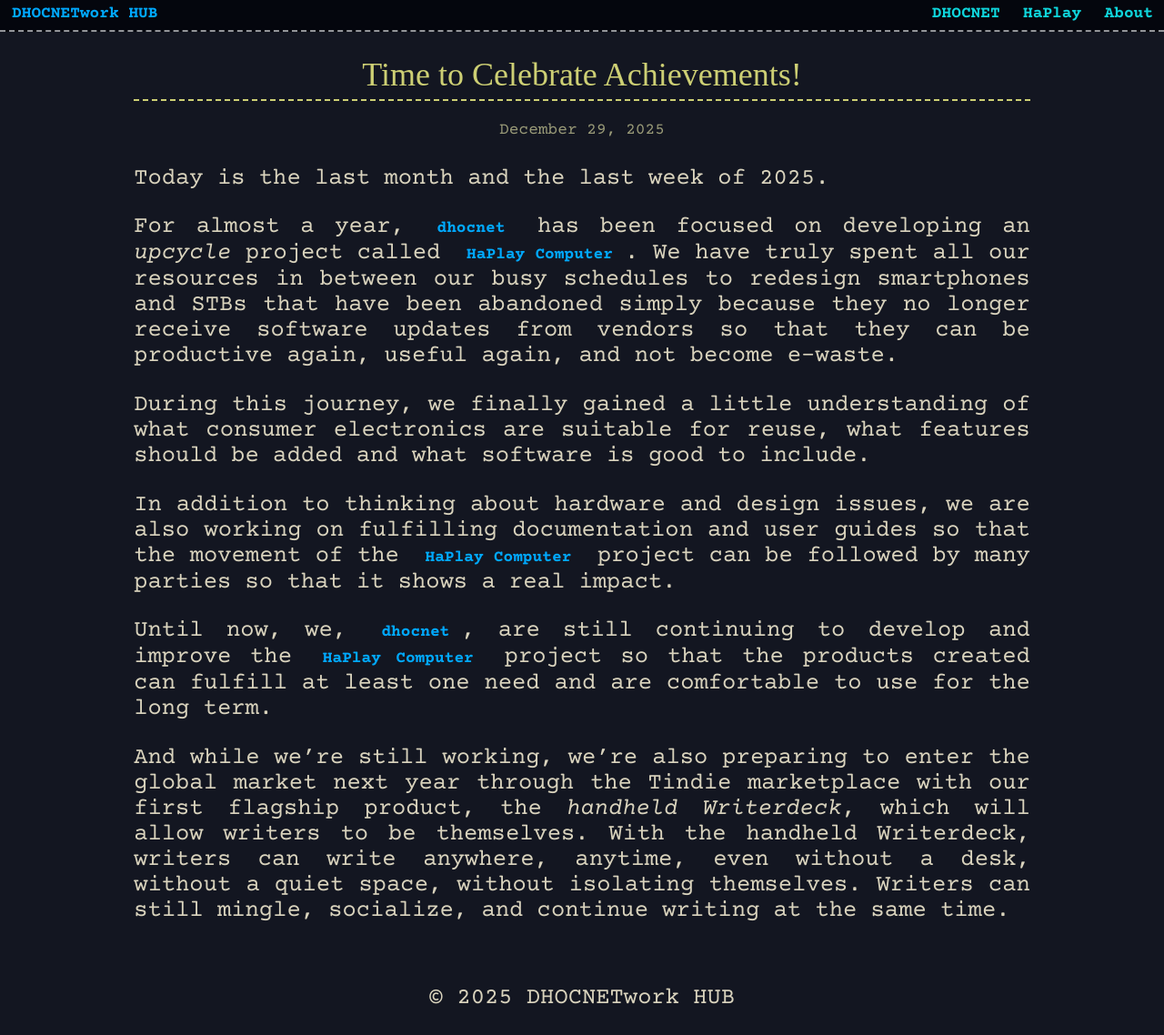
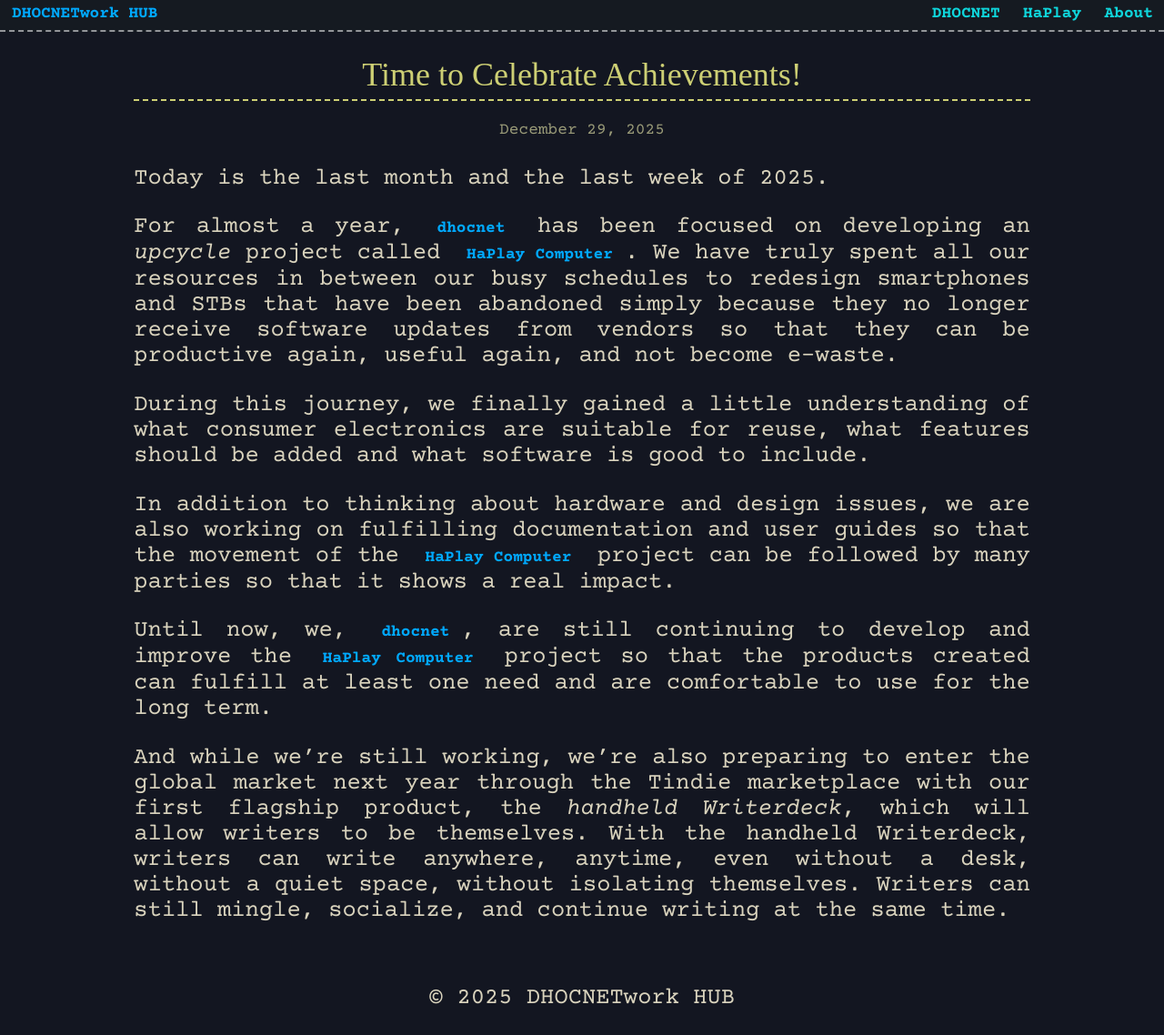
Before and after one commit to dhocnet/dhocnet.github.io, a Jekyll site: the page built from _posts/2025-12-29-Time_to_Celebrate_Achievements.md, in a window 1280 px wide. Shown: the whole page at 91% size. Built offline with Jekyll 4.4.1, drawn with Linux system fonts in a browser that asks for light colours; some web fonts are replaced.

Commit message:
Update default.html

```diff
--- a/_layouts/default.html
+++ b/_layouts/default.html
@@ -43,7 +43,7 @@
                 display: block;
                 margin: 0;
                 padding: 0;
-                background-color: #04060D;
+                background-color: #151a21;
                 border-bottom: 2px dashed #939599;
             }
 
```
